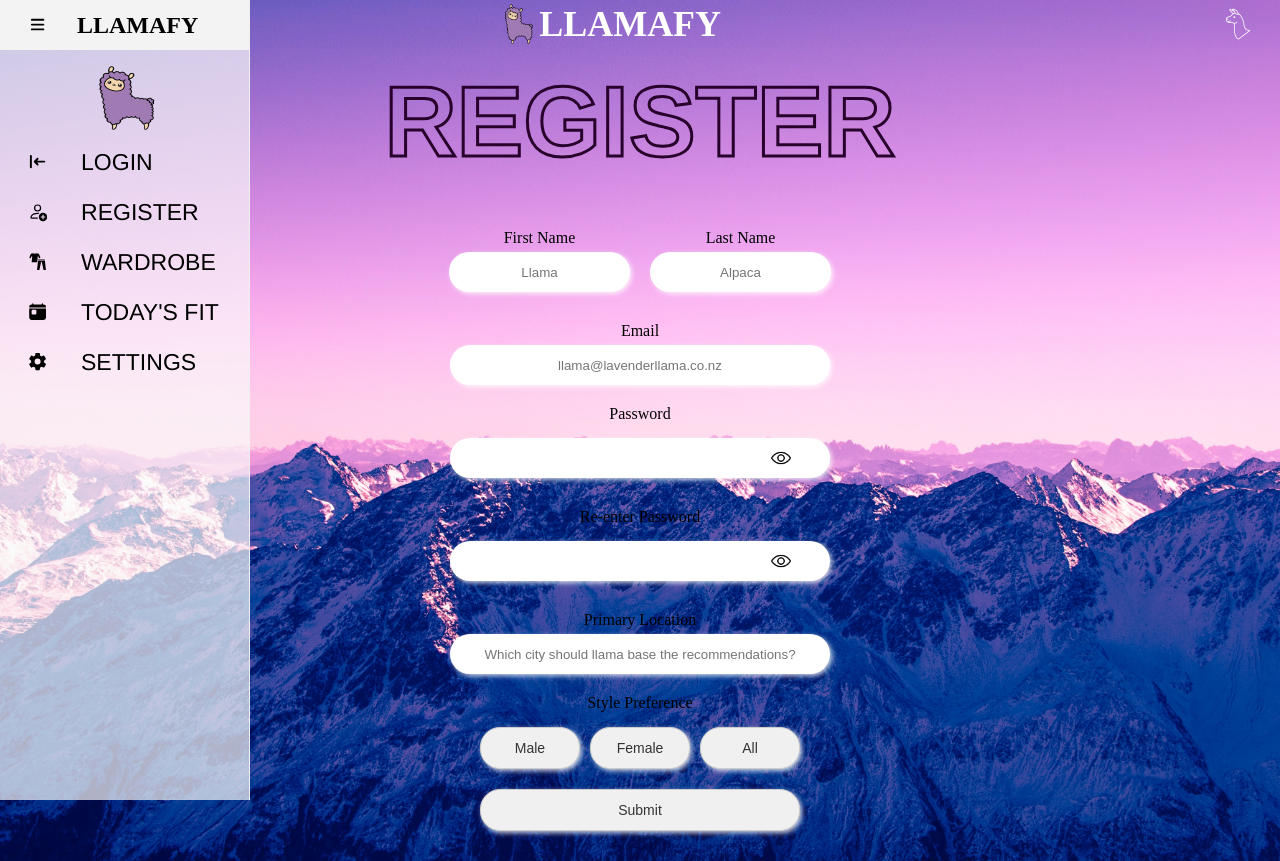
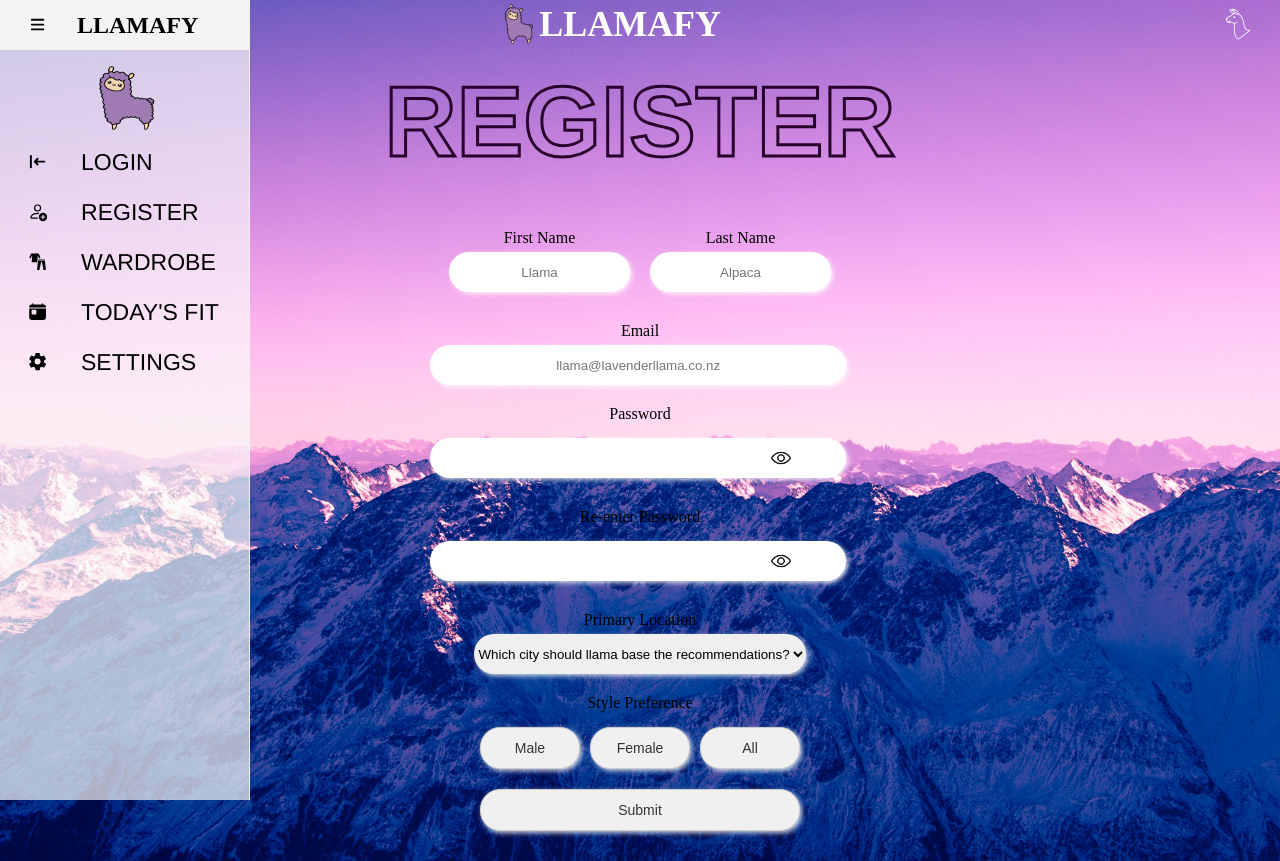
Before and after one commit to CaitiGre/Llamafy-Group-Project, a React (Create React App) app in the folder frontend/: page /register in a window 1280 px wide. Built offline with nearby package versions, Linux system fonts and the light colour scheme.

Commit message:
dropdown menu applied to settings and register

```diff
--- a/frontend/src/components/LoginPage/LoginPage.jsx
+++ b/frontend/src/components/LoginPage/LoginPage.jsx
@@ -23,7 +23,7 @@ function LoginPage() {
         event.preventDefault();
 
         try {
-            const response = await fetch('http://?/auth/login', {
+            const response = await fetch('http://localhost:3306/auth/login', {
                 method: 'POST',
                 headers: {
                     'Content-Type': 'application/json',
--- a/frontend/src/components/Navbar/Navbar.jsx
+++ b/frontend/src/components/Navbar/Navbar.jsx
@@ -5,7 +5,7 @@ import style from "./Navbar.module.css";
 import ColourChangeLlama from "../../assets/colourChangeLlama.gif";
 import LlamaIcon from "../../assets/llamaProfile.png";
 import Sidebar from "../Sidebar/Sidebar";
-import { HiMenu } from "react-icons/hi";
+//import { HiMenu } from "react-icons/hi";
 
 const Navbar = () => {
   const [initalScrollPosition, setScrollPosition] = useState(0);
--- a/frontend/src/components/RegistrationPage/LocationBox.jsx
+++ b/frontend/src/components/RegistrationPage/LocationBox.jsx
@@ -2,18 +2,34 @@ import { Box } from "@mui/material";
 import style from '../RegistrationPage/Registration.module.css';
 
 export default function LocationBox({ data, handleChange }) {
+
+    const locations = [
+        "Auckland",
+        "Wellington",
+        "Seoul",
+        "Paris",
+        "Tokyo"
+    ];
+
     return (
         <Box display="flex" flexDirection="column" alignItems="center">
             <label htmlFor="location" className={style["register-label"]}>Primary Location</label>
-            <input
-                type="text"
+            <select
                 name="location"
                 id={style["location"]}
                 className={style["register-input"]}
                 value={data.location}
                 onChange={handleChange}
-                placeholder="Which city should llama base the recommendations?"
-            />
+            >
+                <option value="" disabled>
+                    Which city should llama base the recommendations?
+                </option>
+                {locations.map((location) => (
+                    <option key={location} value={location}>
+                        {location}
+                    </option>
+                ))}
+            </select>
         </Box>
     );
 };
--- a/frontend/src/components/RegistrationPage/Registration.module.css
+++ b/frontend/src/components/RegistrationPage/Registration.module.css
@@ -21,10 +21,10 @@
 
 
 
-#email, #location, #password, #repassword {
-    width: 210%;
+#email, #password, #repassword {
+    width: 230%;
     position: relative;
-    left: -55%;
+    left: -66%;
 }
 
 .form-container {
--- a/frontend/src/components/SettingsPage/Profile.jsx
+++ b/frontend/src/components/SettingsPage/Profile.jsx
@@ -27,6 +27,13 @@ function Profile() {
         alert(JSON.stringify(data));
     }
 
+    const locations = [
+        "Auckland",
+        "Wellington",
+        "Seoul",
+        "Paris",
+        "Tokyo"
+    ];
 
     const inputData = [
         {
@@ -72,11 +79,12 @@ function Profile() {
         },
         {
             displayName: "Location",
-            type: "text",
+            type: "select",
             name: "location",
             id: "location",
             value: data.location,
-            placeHolder: "Location from database"
+            placeHolder: "Location from database",
+            options: locations
         },
         {
             displayName: "Password",
@@ -111,6 +119,33 @@ function Profile() {
                         <Grid item xs={8}
                             display={'flex'}
                             justifyContent="flex-start">
+                            {item.type === "select" ? (
+                                <select
+                                    name={item.name}
+                                    id={item.id}
+                                    value={item.value}
+                                    onChange={handleChange}
+                                    style={{
+                                        borderRadius: "20px",
+                                        boxShadow: "2px 2px 5px rgba(255, 255, 255, 0.8)",
+                                        height: "30px",
+                                        width: "90%",
+                                        marginBottom: "15px",
+                                        backgroundColor: "white",
+                                        margin: "0px",
+                                        textAlign: "center",
+                                    }}
+                                >
+                                    <option value="" disabled>
+                                        {item.placeHolder}
+                                    </option>
+                                    {item.options.map((option) => (
+                                        <option key={option} value={option}>
+                                            {option}
+                                        </option>
+                                    ))}
+                                </select>
+                            ) : (
                                 <Input
                                     sx={{
                                         borderRadius: "20px",
@@ -130,13 +165,14 @@ function Profile() {
                                     disableUnderline={true}
                                     placeholder={item.placeHolder}
                                 />
+                            )}
                         </Grid>
 
                     </Grid>
                 ))}
             <button id="submit-button" type="submit" className={styles.submitButton}>Submit</button>
         </form >
-        </div>
+        </div >
     );
 }
 
```
Lines whose indentation alone changed are shown as unchanged.
